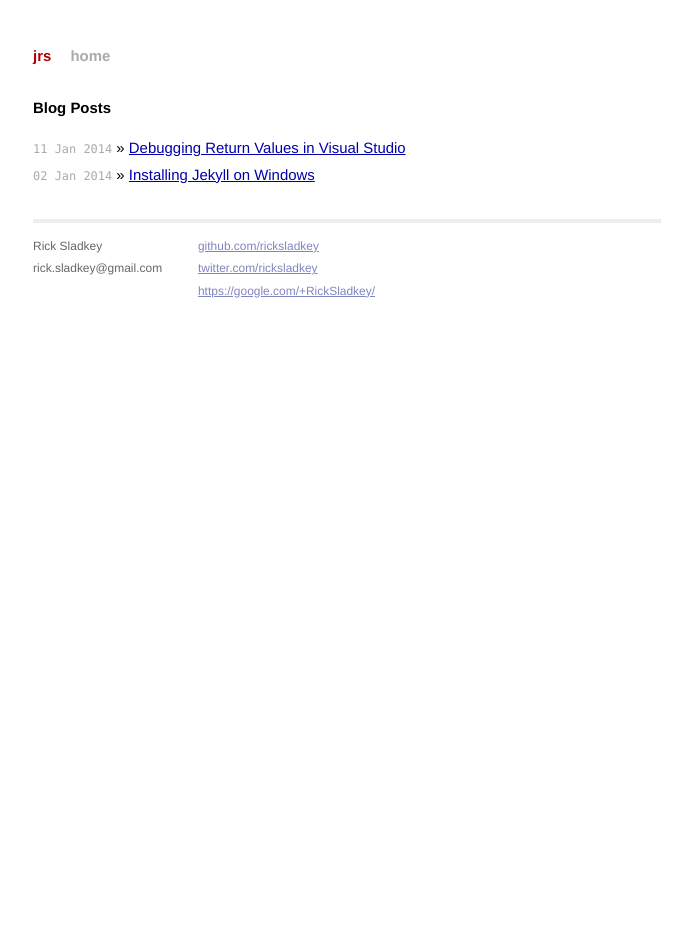
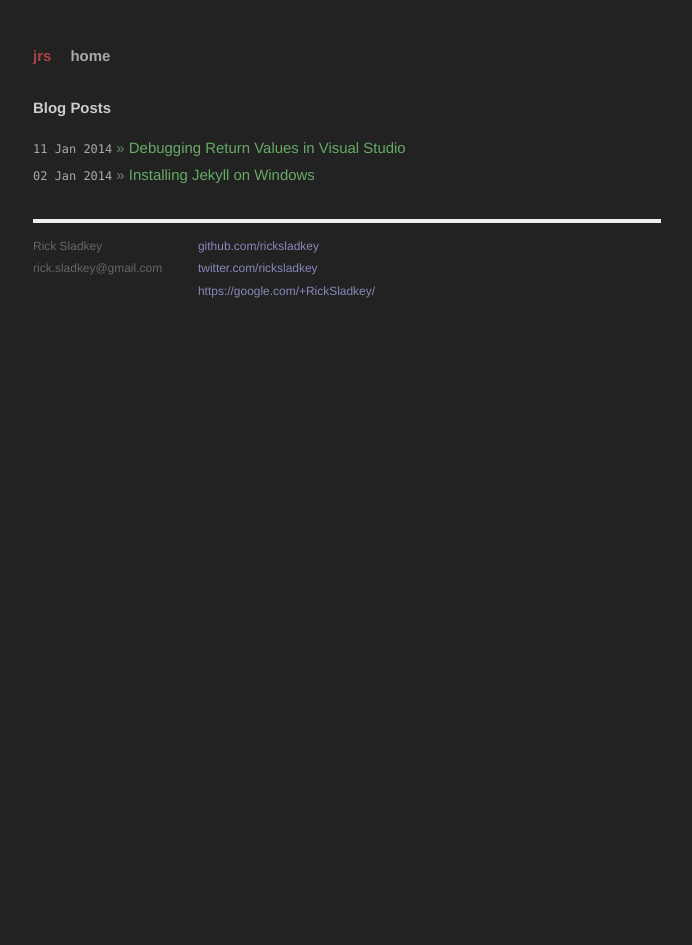
Before and after one commit to ricksladkey/ricksladkey.github.io, a Jekyll site: the page built from index.html, in a window 1280 px wide. Shown: the whole page, without its empty margins (293-985 px from the left). Built offline with Jekyll 4.4.1, drawn with Linux system fonts in a browser that asks for light colours; Markdown is read by kramdown in place of the engine named in the settings.

Commit message:
Use dark theme.

```diff
--- a/css/main.css
+++ b/css/main.css
@@ -13,21 +13,23 @@
 html, body { height: 100%; }
 
 body {
-  background-color: #FFF;
+  background-color: #222;
   font: 13.34px Helvetica, Arial, sans-serif;
   font-size: small;
   text-align: center;
 }
 
 h1, h2, h3, h4, h5, h6 {
-  font-size: 100%; }
+  font-size: 100%;
+  color: #ccc;
+}
 
 h1 { margin-bottom: 1em; }
 p { margin: 1em 0; }
 
-a         { color: #00a; }
-a:hover   { color: #000; }
-a:visited { color: #a0a; }
+a         { color: #6a6; text-decoration:none; }
+a:hover   { color: #333; text-decoration:none; }
+a:visited { color: #8a8; text-decoration:none; }
 
 /*****************************************************************************/
 /*
@@ -37,6 +39,7 @@
 .posts {
   list-style-type: none;
   margin-bottom: 2em;
+  color: #686;
 }
 
 .posts li {
@@ -61,6 +64,7 @@
   width: 42em;
   margin: 3em auto 2em;
   line-height: 1.5em;
+  color: #aa9;
 }
 
 .header a {
@@ -74,11 +78,11 @@
 }
 
 .title a {
-  color: #a00;
+  color: #a44;
 }
 
 .title a:hover {
-  color: #000;
+  color: #f88;
 }
 
 .header a.extra {
@@ -87,7 +91,7 @@
 }
 
 .header a.extra:hover {
-  color: #000;
+  color: #fff;
 }
 
 .meta {
@@ -108,7 +112,7 @@
 }
 
 .footer .contact a {
-  color: #8085C1;
+  color: #88b;
 }
 
 .footer .rss {
```
